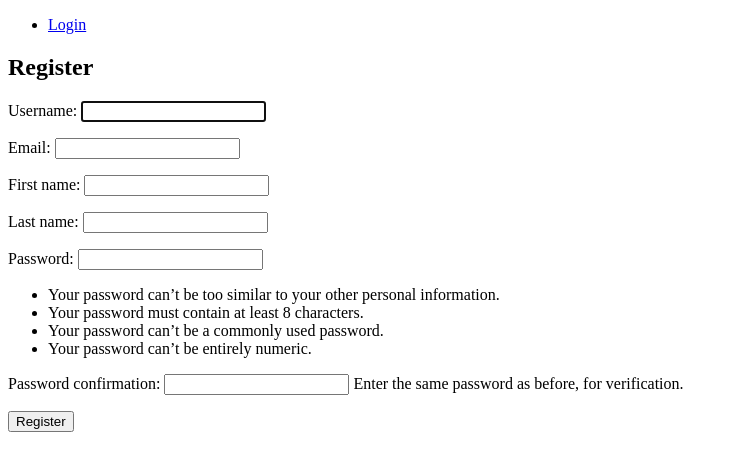
After one commit to shindok/hvdcs50, a Django app: page /accounts/register/ in a window 1280 px wide. The commit adds this page. Shown: the top 471 px of the page, without its empty margins (0-738 px from the left). Run offline with Django 4.2, Linux system fonts and the light colour scheme.

Commit message:
customuser creation and task add per customer set

```diff
--- /dev/null
+++ b/lecture3/accounts/forms.py
@@ -0,0 +1,12 @@
+from django import forms
+from django.contrib.auth.forms import UserCreationForm
+from .models import CustomUser
+
+class CustomUserCreationForm(UserCreationForm):
+
+    class Meta:
+        model = CustomUser
+        exclude = ['is_active', 'is_admin', 'is_staff', 'date_joined', 'password', 'last_login']
+        #TODO: there's a password field being generated somewhere. the db only has a single password.
+        # the userCreationForm provides password1 and password2 fields and treat them automatically as passwords
+        # without exclude specified for 'password' the there will be charfield input field generated.
--- a/lecture3/accounts/models.py
+++ b/lecture3/accounts/models.py
@@ -3,7 +3,7 @@ from django.contrib.auth.models import AbstractBaseUser, BaseUserManager
 from django.db import models
 from django.utils import timezone
 
-class CustomUserManager(BaseUserManager):
+class CustomUserManager(BaseUserManager): #TODO: refactor this out as managers.py
     # this list should be correspond with the CustomUser's fields
     allowed_fields = ['first_name', 'last_name', 'username','email', 'password']
 
--- a/lecture3/accounts/templates/accounts/base.html
+++ b/lecture3/accounts/templates/accounts/base.html
@@ -3,9 +3,9 @@
     <header>
         <nav>
             <ul>
-                <li><a href="{% url 'accounts:profile' %}">Profile</a></li>
                 {% if user.is_authenticated %}
-                <li><a href="{% url 'logout' %}">Logout</a></li>
+                <li><a href="{% url 'accounts:profile' request.user.username %}">Profile</a></li>
+                <li><a href="{% url 'accounts:logout' %}">Logout</a></li>
                 {% else %}
                 <li><a href="{% url 'accounts:login' %}">Login</a></li>
                 {% endif %}
--- a/lecture3/accounts/templates/accounts/profile.html
+++ b/lecture3/accounts/templates/accounts/profile.html
@@ -1,5 +1,5 @@
 {% extends 'accounts/base.html' %}
 {% block content %}
 <h2>Profile</h2>
-<p>Welcome, {{ requst.user.username }}!</p>
+<p>Welcome, {{ request.user.username }}!</p>
 {% endblock content %}
--- /dev/null
+++ b/lecture3/accounts/templates/accounts/register.html
@@ -0,0 +1,9 @@
+{% extends 'accounts/base.html' %}
+{% block content %}
+    <h2>Register</h2>
+    <form method="post">
+        {% csrf_token %}
+        {{ form.as_p }}
+        <button type="submit">Register</button>
+    </form>
+{% endblock content %}
--- a/lecture3/accounts/urls.py
+++ b/lecture3/accounts/urls.py
@@ -8,6 +8,8 @@ app_name = "accounts"
 urlpatterns = [
     path('login/', LoginView.as_view(template_name='accounts/login.html'), name='login'),
     path('logout/', LogoutView.as_view(), name='logout'),
-    path('profile/', views.profile, name='profile'),
+    path('profile/<str:username>/', views.profile, name='profile'),
+    path('register/', views.register, name='register'),
+    path('profile-redirect/', views.profile_redirect, name='profile_redirect'),
 
 ]
--- a/lecture3/accounts/views.py
+++ b/lecture3/accounts/views.py
@@ -1,5 +1,35 @@
-from django.shortcuts import render
+from django.shortcuts import get_object_or_404, render, redirect
+from django.contrib.auth.decorators import login_required
+from .models import CustomUser
+from .forms import CustomUserCreationForm
+from django.urls import reverse
+from django.contrib import messages
+from django.contrib.auth import login
+
 
 # Create your views here.
-def profile(request):
-    return render(request, "accounts/profile.html")
+@login_required
+def profile_redirect(request):
+    return redirect("accounts:profile", username=request.user.username)
+    # return redirect('profile', username=request.user.username)
+
+@login_required
+def profile(request, username):
+    user = get_object_or_404(CustomUser, username=username)
+    return render(request, "accounts/profile.html", {"user": user})
+
+def register(request):
+    if request.method == "POST":
+        form = CustomUserCreationForm(request.POST)
+        if form.is_valid():
+            user = form.save()
+            username = form.cleaned_data.get("username")
+            messages.success(request, f"Account created for {username}")
+            #Log the user in
+            backend = "accounts.backend.CustomAuthBackend"
+            login(request, user, backend=backend)
+
+            return redirect(reverse("accounts:profile", kwargs={"username": username}))
+    else:
+        form = CustomUserCreationForm()
+    return render(request, "accounts/register.html", {"form": form})
--- a/lecture3/lecture3/settings.py
+++ b/lecture3/lecture3/settings.py
@@ -42,6 +42,7 @@ INSTALLED_APPS = [
     'django.contrib.sessions',
     'django.contrib.messages',
     'django.contrib.staticfiles',
+    'django_extensions',
 ]
 
 MIDDLEWARE = [
@@ -115,7 +116,7 @@ AUTHENTICATION_BACKENDS = [
 AUTH_USER_MODEL = 'accounts.CustomUser'
 
 LOGIN_URL = '/accounts/login/'
-LOGIN_REDIRECT_URL = '/'
+LOGIN_REDIRECT_URL = '/accounts/profile-redirect/'
 
 
 # Internationalization
--- a/lecture3/tasks/templates/tasks/add.html
+++ b/lecture3/tasks/templates/tasks/add.html
@@ -1,10 +1,10 @@
 {% extends 'tasks/layout.html' %}
 {% block body %}
     <h1>Add Task</h1>
-    <form action="{% url 'tasks:add_task' %}" method="post">
+    <form action="{% url 'tasks:add' %}" method="post">
         {% csrf_token %}
         {{ form }}
         <input type="submit">
     </form>
     <a href="{% url 'tasks:index' %}">View Tasks</a>
-{% endblock %}
+{% endblock body %}
```
